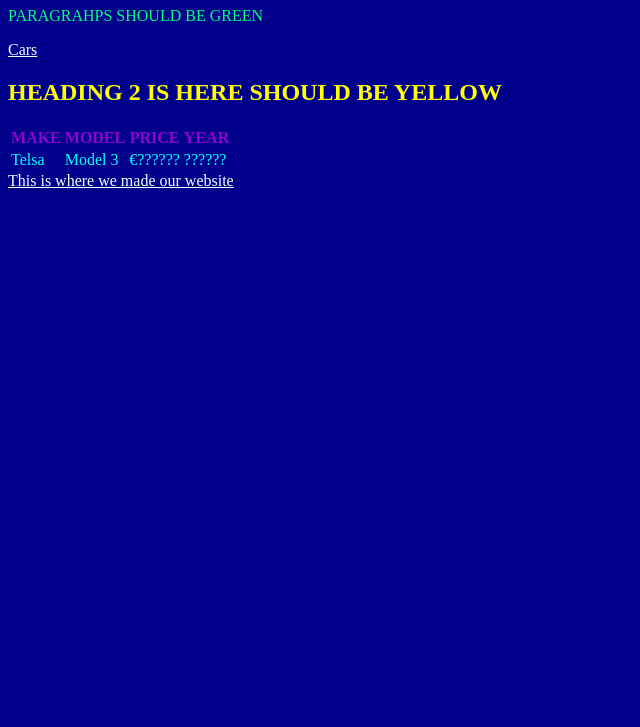
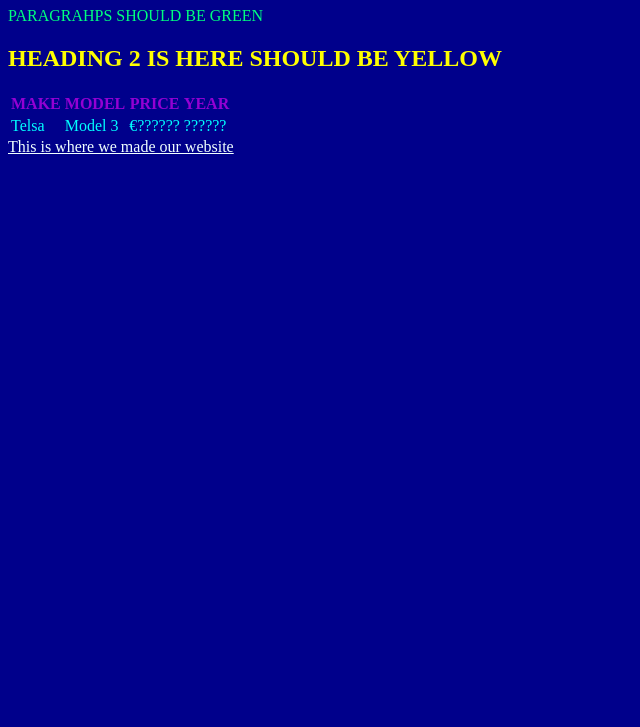
Before and after one commit to scottcrowley2002/groupwebsite-aboutTesla, a plain HTML site: page index.html in a window 1280 px wide. Shown: the part 73-800 px from the top of the page, without its empty margins (0-640 px from the left). Drawn offline with Linux system fonts and the light colour scheme.

Commit message:
Update index.html

```diff
--- a/index.html
+++ b/index.html
@@ -15,7 +15,6 @@
   <body>
     <h1 style=color:rgb(255,20,147);>TEST HEADING SHOULD BE PINK</h1>
     <p>PARAGRAHPS SHOULD BE GREEN</p>
-    <p><a href="#Vehicles">Cars</a></p>
 
     <h2 style=color:rgb(255,255,0);>HEADING 2 IS HERE SHOULD BE YELLOW</h2>
     <table id="Vehicles">
```
